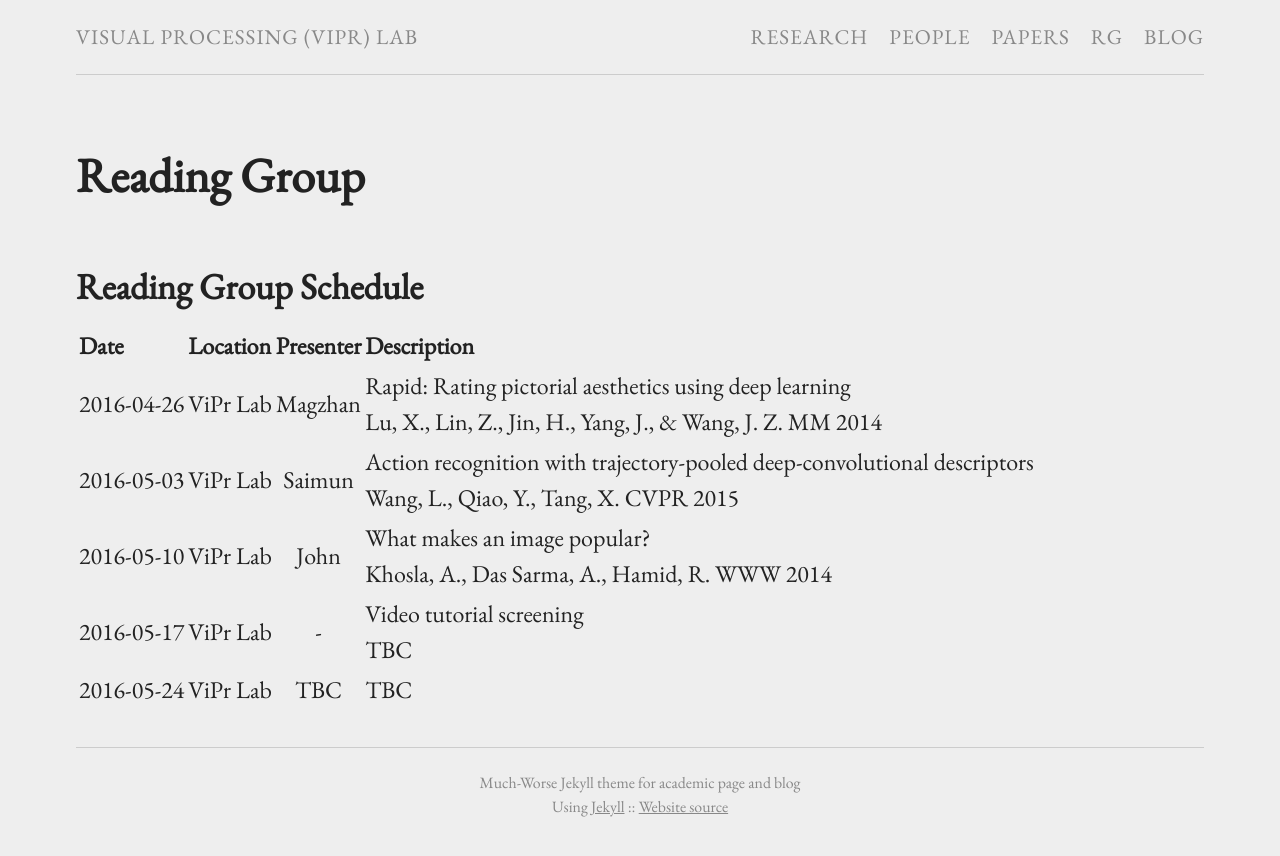
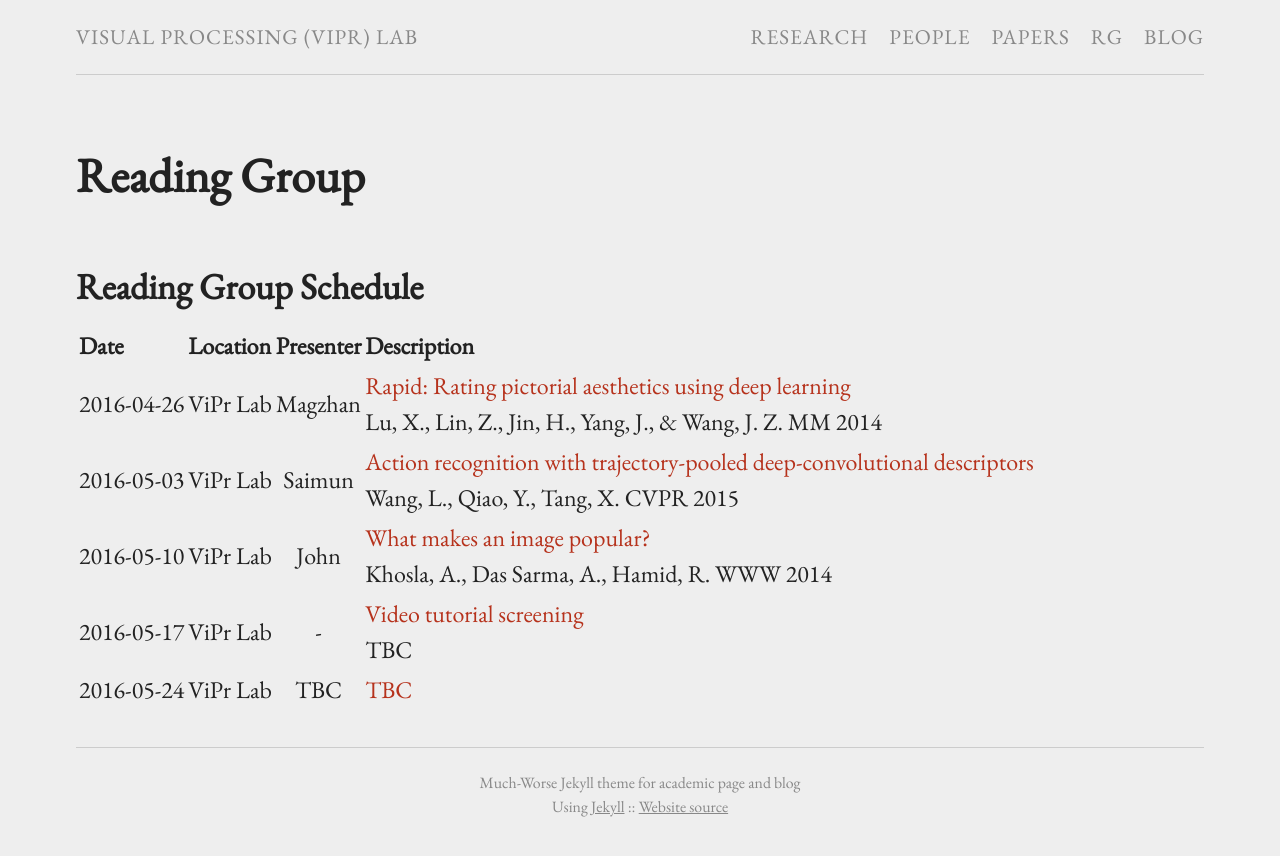
Before and after one commit to viprlab/viprlab.github.io, a Jekyll site: the page built from readinggroup.md, in a window 1280 px wide. Shown: the top 856 px of the page. Built offline with Jekyll 4.4.1, drawn with Linux system fonts in a browser that asks for light colours.

Commit message:
update url link

```diff
--- a/readinggroup.md
+++ b/readinggroup.md
@@ -50,5 +50,5 @@ reads:
 
 | Date | Location | Presenter | Description |
 |:-|:-|:-:|:-
-{% for read in page.reads %}| {{read.date}} | {{read.venue}} | {{read.presenter}} | {{read.paper}}<br>{{read.details}} |
+{% for read in page.reads %}| {{read.date}} | {{read.venue}} | {{read.presenter}} | [{{read.paper}}]({{read.url}})<br>{{read.details}} |
 {% endfor %}
```
